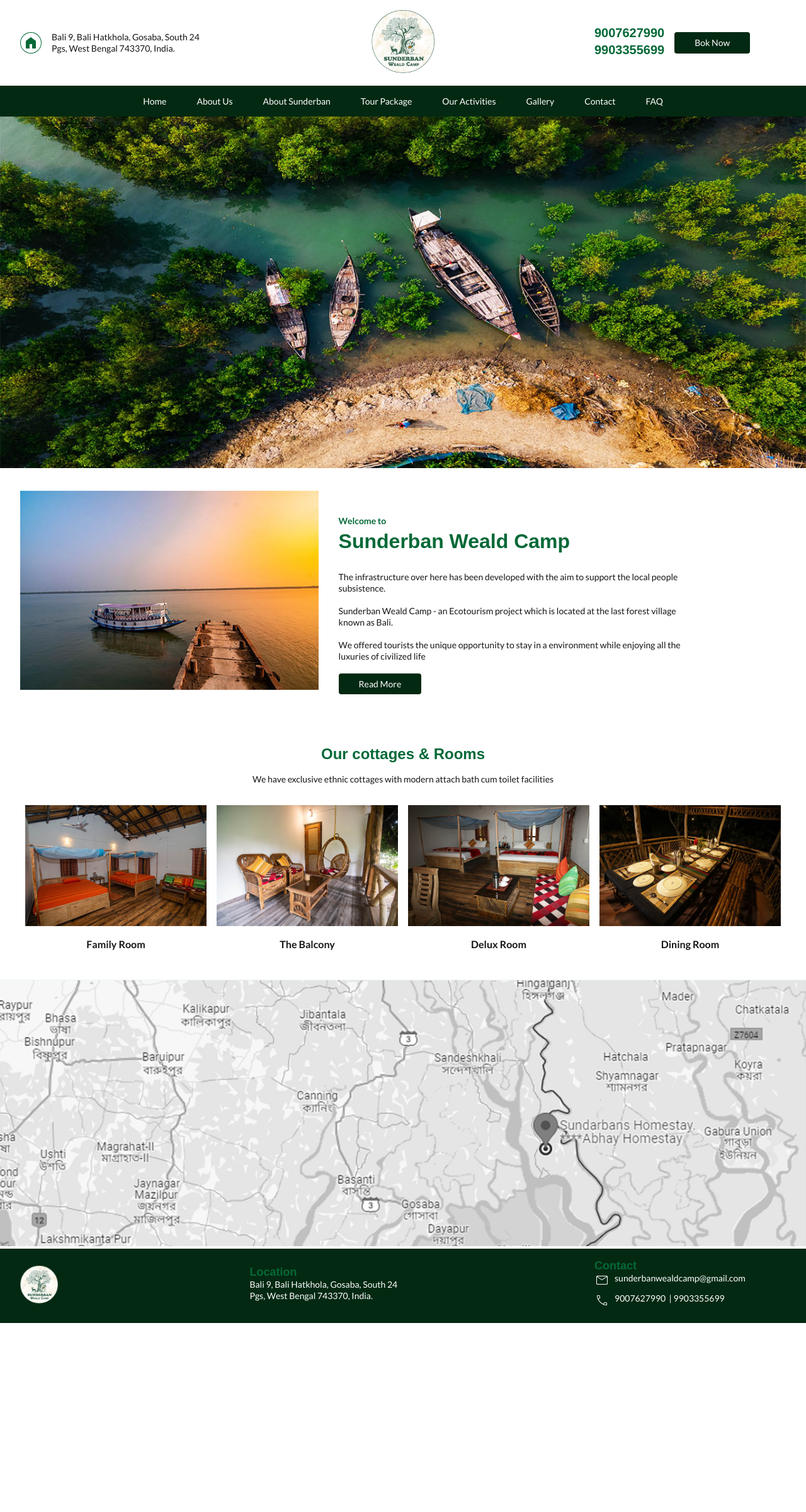
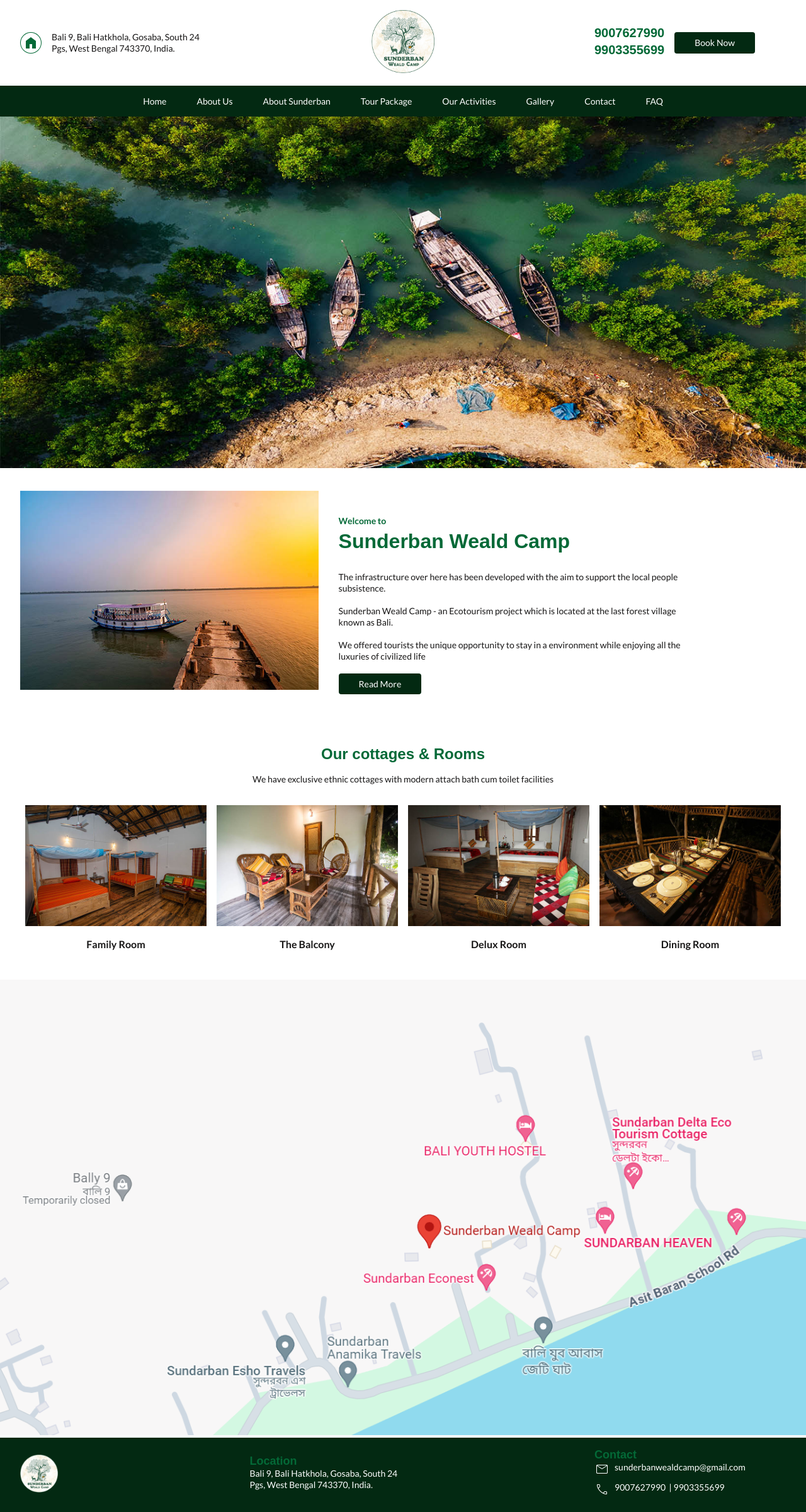
Before and after one commit to Sunderbanwealdcamp/sunderbanwealdcamp-frontend, a Next.js app: page / in a window 1280 px wide. Shown: the whole page at 63% size. Before the commit the page ends 2100 px from the top, so only its background shows below. Built offline with nearby package versions, Linux system fonts and the light colour scheme; a web font is replaced by a local one.

Commit message:
worked on latest changes

```diff
--- a/src/app/common/header.js
+++ b/src/app/common/header.js
@@ -23,7 +23,7 @@
                         9007627990
                         <span>9903355699</span>
                     </h3>
-                    <a href="/contact" className="btn-sm">Bok Now</a>
+                    <a href="/contact" className="btn-sm">Book Now</a>
                     <span className="material-symbols-outlined showMob" onClick={()=>ToggleMenu()} >menu</span>
                 </div>
             </div>
--- a/src/app/home/page.js
+++ b/src/app/home/page.js
@@ -46,8 +46,8 @@
           </div>
         </section>
         <section className="map-sec">
-          <div className="wrapper">
-            <img src="img/map.jpg" alt="" />
+          <div className="wrapper"><a href="https://maps.app.goo.gl/5x4nCFMMFik3zxa47" target="_blank">
+            <img src="img/sundarban-map.png" alt="" /></a>
           </div>
         </section>
     </div>
```
Also changed, not shown: public/img/sundarban-map.PNG (added).
